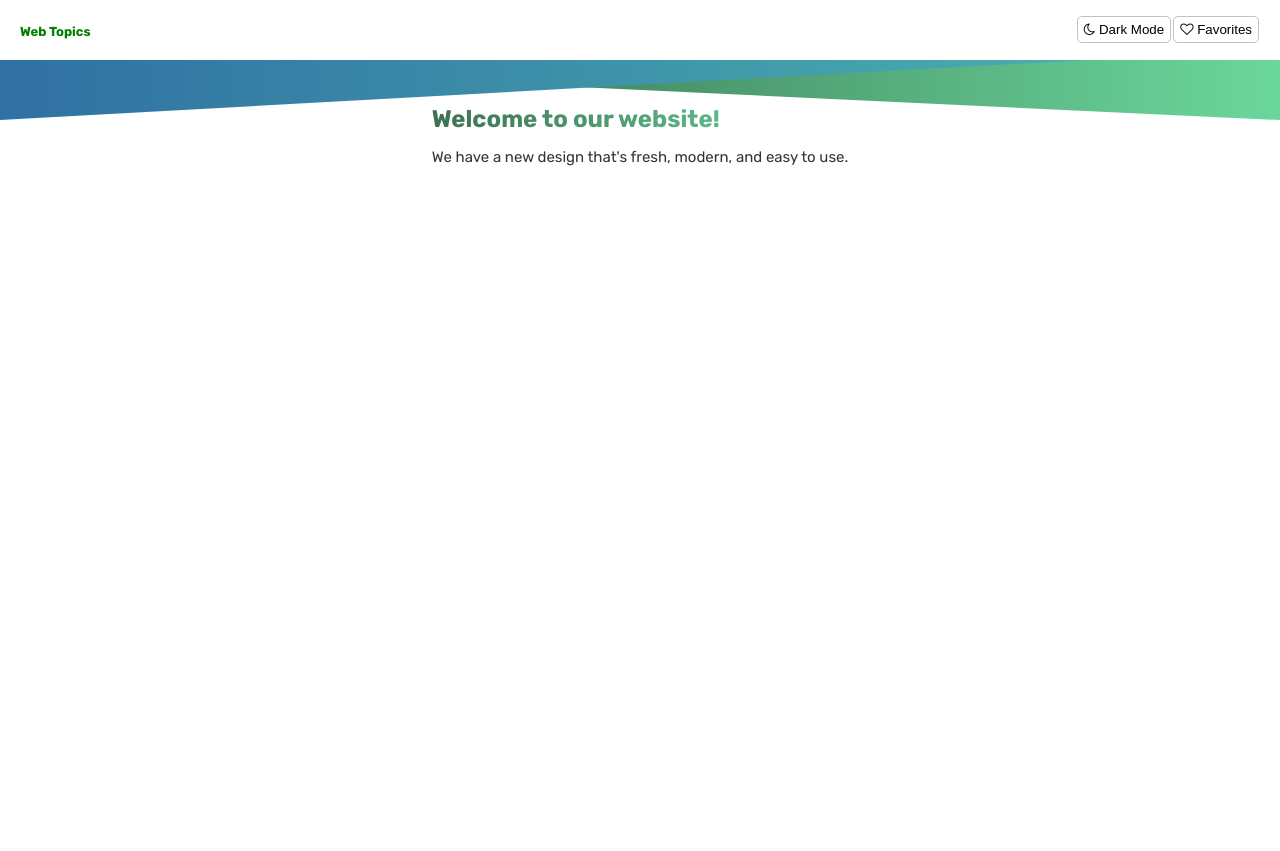
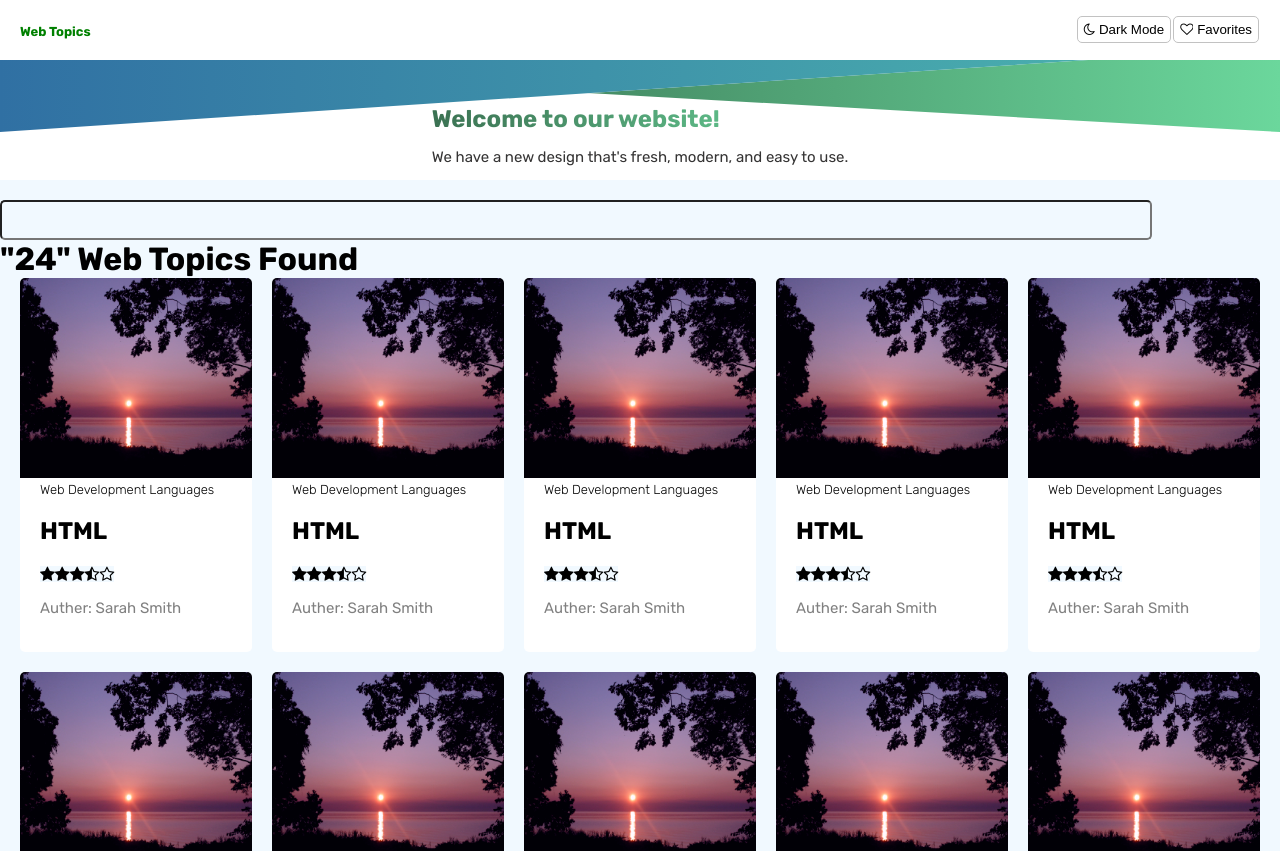
Before and after one commit to waseemghazal10/ReactProject, a React (Create React App) app: page / in a window 1280 px wide. Shown: the top 851 px of the page. Before the commit the page ends 800 px from the top, so only its background shows below. Built offline with nearby package versions, Linux system fonts and the light colour scheme.

Commit message:
Creating Card container

```diff
--- a/src/App.css
+++ b/src/App.css
@@ -1,5 +1,6 @@
 .App {
   text-align: center;
+  height: 100%;
 }
 
 .App-logo {
--- a/src/App.js
+++ b/src/App.js
@@ -1,4 +1,6 @@
 import './App.css';
+import Body from './Compnenets/Body/Body';
+// import Card from './Compnenets/Card/Card';
 import Header from './Compnenets/Header/Header';
 import Navbar from './Compnenets/Navbar/Navbar';
 
@@ -7,6 +9,7 @@ function App() {
     <div>
       <Navbar/>
       <Header/>
+      <Body/>
     </div>
   );
 }
--- /dev/null
+++ b/src/Compnenets/Body/Body.js
@@ -0,0 +1,27 @@
+import React from 'react'
+import Card from '../Card/Card'
+import './Body.scss'
+
+function Body() {
+  return (
+    <div class = "container">
+        <input type='text'/>
+        <h1>"24" Web Topics Found</h1>
+        <div class = "bodyCard">
+            <Card title = "Web Development Languages" language = "HTML" auther = "Sarah Smith"/>
+            <Card title = "Web Development Languages" language = "HTML" auther = "Sarah Smith"/>
+            <Card title = "Web Development Languages" language = "HTML" auther = "Sarah Smith"/>
+            <Card title = "Web Development Languages" language = "HTML" auther = "Sarah Smith"/>
+            <Card title = "Web Development Languages" language = "HTML" auther = "Sarah Smith"/>
+            <Card title = "Web Development Languages" language = "HTML" auther = "Sarah Smith"/>
+            <Card title = "Web Development Languages" language = "HTML" auther = "Sarah Smith"/>
+            <Card title = "Web Development Languages" language = "HTML" auther = "Sarah Smith"/>
+            <Card title = "Web Development Languages" language = "HTML" auther = "Sarah Smith"/>
+            <Card title = "Web Development Languages" language = "HTML" auther = "Sarah Smith"/>
+            <Card title = "Web Development Languages" language = "HTML" auther = "Sarah Smith"/>
+        </div>
+    </div>
+  )
+}
+
+export default Body
--- /dev/null
+++ b/src/Compnenets/Body/Body.scss
@@ -0,0 +1,29 @@
+.container{
+
+    display: block;
+    padding-top: 20px;
+
+
+    .bodyCard{
+        display: grid;
+        grid-template-columns: 1fr 1fr 1fr 1fr 1fr;
+        padding-bottom: 10px;
+        padding-inline: 20px;
+        gap: 20px;
+
+    }
+
+    input{
+        width: 90%;
+        height: 40px;
+        border-radius: 5px;
+        border-color: none;
+        box-shadow: 3px;
+        text-align: center;
+    }
+
+    h1{
+
+    }
+
+}
--- /dev/null
+++ b/src/Compnenets/Card/Card.js
@@ -0,0 +1,25 @@
+import React from 'react'
+import './Card.scss'
+
+function Card(props) {
+  return (
+    <div class="card">
+      <img src="hf.png" alt={props.language}></img>
+      <div class = "cardBody">
+        <h1>{props.title}</h1>
+        <h2>{props.language}</h2>
+        <div class="rating">
+          <i class="fa fa-star" aria-hidden="true"></i>
+          <i class="fa fa-star" aria-hidden="true"></i>
+          <i class="fa fa-star" aria-hidden="true"></i>
+          <i class="fa fa-star-half-o" aria-hidden="true"></i>
+          <i class="fa fa-star-o" aria-hidden="true"></i>
+        </div>
+
+        <p>Auther: {props.auther}</p>
+      </div>
+    </div>
+  )
+}
+
+export default Card
--- /dev/null
+++ b/src/Compnenets/Card/Card.scss
@@ -0,0 +1,46 @@
+.card {
+    // width: 250px;
+    // height: 350px;
+    display: block;
+    border-radius: 5px;
+    background-color: white;
+    padding-bottom: 20px;
+    // padding-inline: 20px;
+
+    img {
+        width: 100%;
+        height: 200px;
+        background-color: white;
+        border-top-left-radius: 5px;
+        border-top-right-radius: 5px;
+    }
+
+    .cardBody {
+
+        padding-inline: 20px;
+        background-color: white;
+
+        h1 {
+            font-size: 13PX;
+            color: black;
+            background-color: white;
+            font-weight: 300;
+        }
+
+        h2 {
+            font-size: 24PX;
+            font-weight: bold;
+            background-color: white;
+        }
+
+        .rating {
+            background-color: white;
+        }
+
+        p {
+            font-size: 15px;
+            color: gray;
+            background-color: white;
+        }
+    }
+}
--- a/src/Compnenets/Header/Header.scss
+++ b/src/Compnenets/Header/Header.scss
@@ -1,11 +1,12 @@
 $medium: 400px;
 
 .header{
-    height: 100px;
+    height: 120px;
     width: 100%;
 
     display: flex;
     justify-content: center;
+    background-color: white;
 
     .t1{
         position: absolute;
@@ -22,7 +23,7 @@ $medium: 400px;
     }
 
     .headerText{
-
+        background-color: #fff;
         padding-top: 45px;
 
         h1{
@@ -33,13 +34,15 @@ $medium: 400px;
 
 
             @media screen and (max-width: $medium) {
-                font-size: 15px;
+                font-size: 13px;
+                padding-top: 20px;
             }
         }
 
         p{
             font-size: 15px;
             color: rgb(53, 52, 52);
+            background-color: #fff;
 
             @media screen and (max-width: $medium) {
                 font-size: 9px;
--- a/src/Compnenets/NavButton/NavButton.scss
+++ b/src/Compnenets/NavButton/NavButton.scss
@@ -6,7 +6,7 @@ $medium: 400px;
     border:1px solid rgb(194, 194, 194);
     border-radius: 5px;
     margin: 1px;
-    background-color: transparent;
+    background-color: white;
     padding-block: 5px;
 
     @media screen and (max-width: $medium) {
@@ -14,4 +14,13 @@ $medium: 400px;
             display: none;
         }
     }
+
+
+    i{
+        background-color: white;
+    }
+
+    span{
+        background-color:white;
+    }
 }
--- a/src/Compnenets/Navbar/Navbar.scss
+++ b/src/Compnenets/Navbar/Navbar.scss
@@ -11,6 +11,11 @@
         color: green;
         font-size: small;
         margin-top: revert;
+        background-color: white;
+    }
+
+    .buttonContainer{
+        background-color: white;
     }
 
 }
--- a/src/index.css
+++ b/src/index.css
@@ -2,6 +2,7 @@
 body {
   margin: 0;
   font-family: 'Rubik', sans-serif;
+  height: 100%;
 }
 
 code {
@@ -11,6 +12,7 @@ code {
 
 *{
   box-sizing: border-box;
+  background-color: #F1F9FF;
 }
 
 h1{
```
Also changed, not shown: public/hf.png (added).
